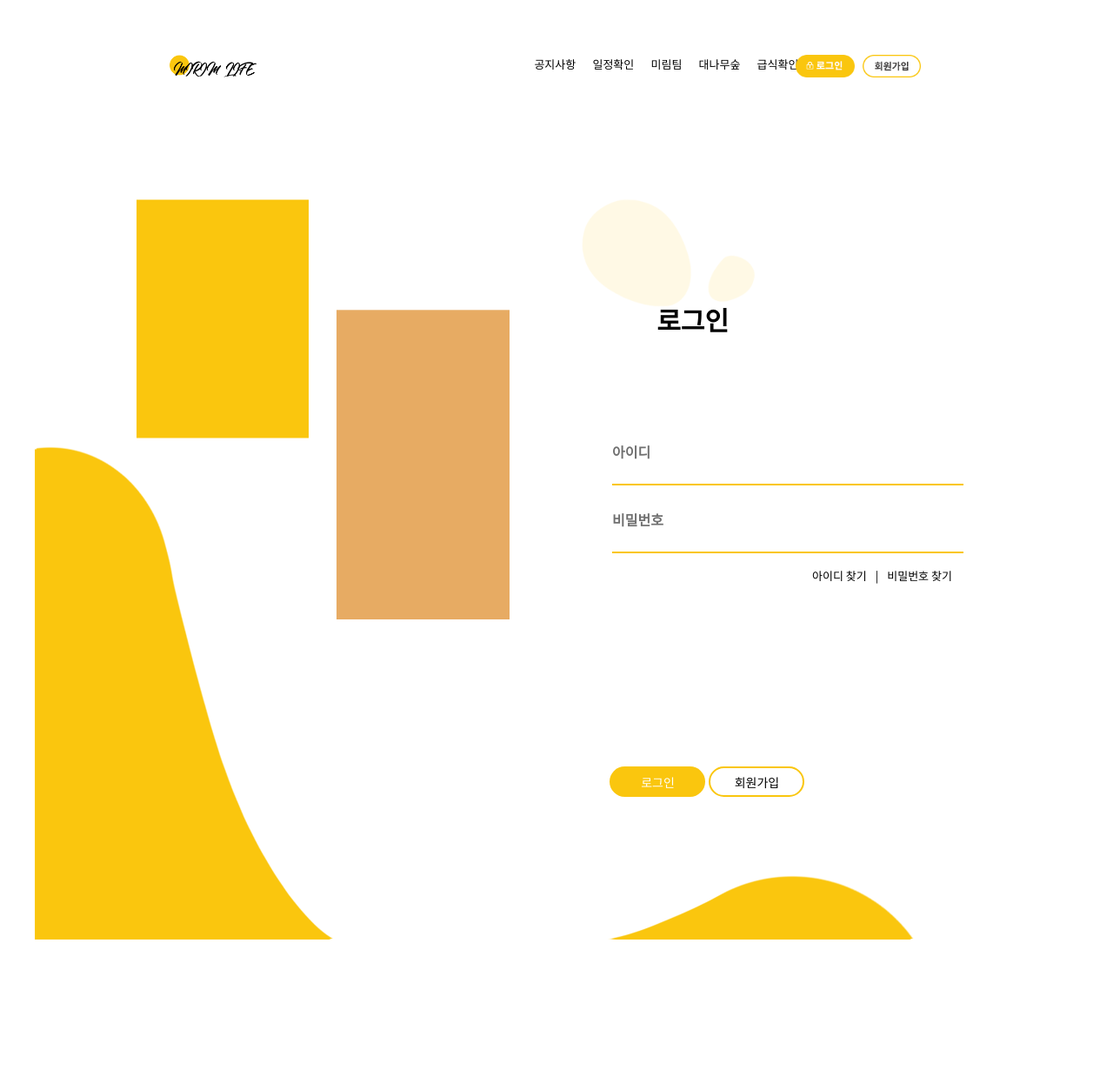
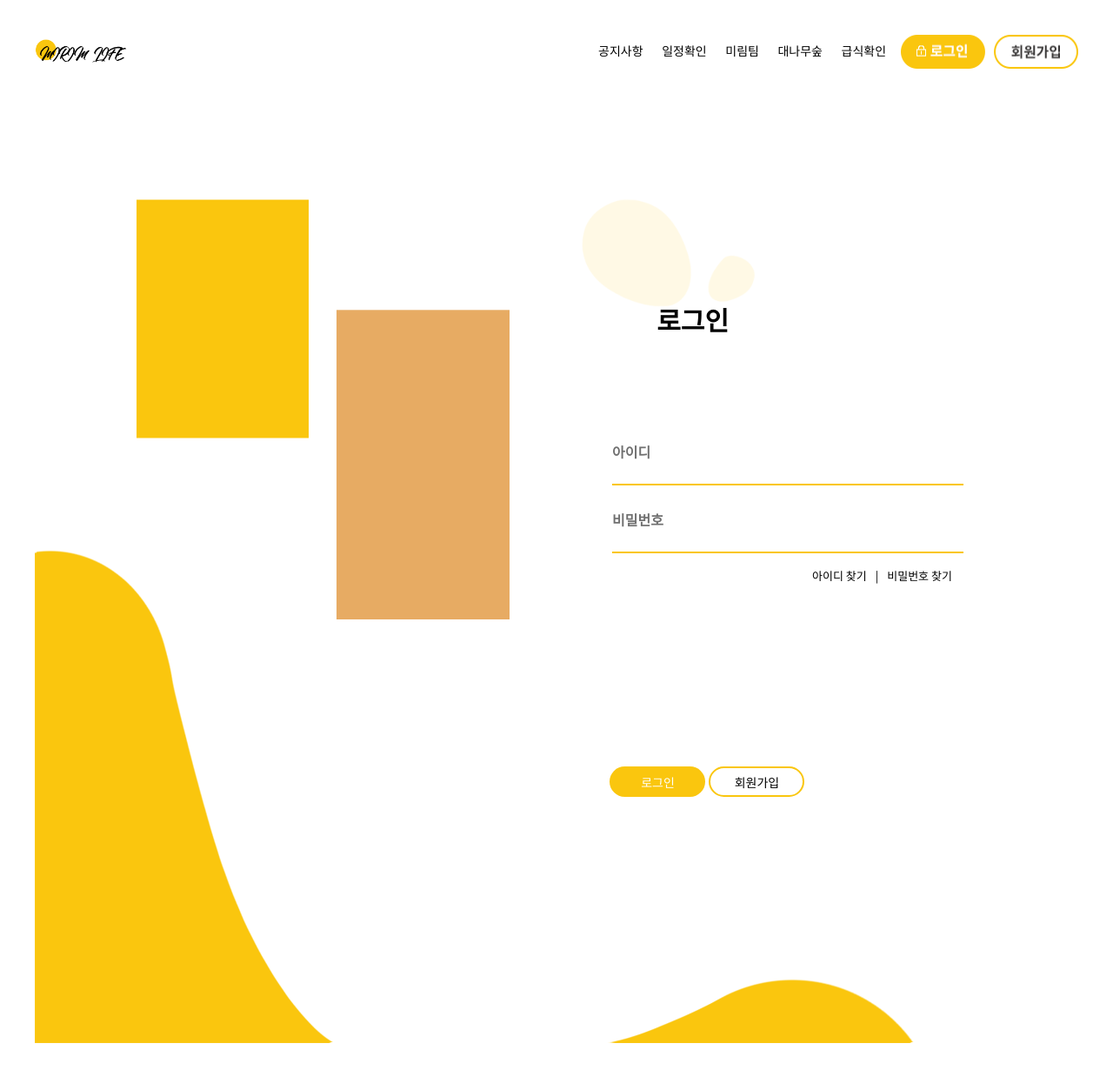
Before and after one commit to MirimLife/MirimLife, a PHP site: page /SignIn.html in a window 1280 px wide. Shown: the top 1238 px of the page at 87% size. Run offline with PHP 8.4, Linux system fonts and the light colour scheme.

Commit message:
SignIn.html nav 변경 및 reset.css에 nav css 이동

```diff
--- a/CSS/SignIn.css
+++ b/CSS/SignIn.css
@@ -1,45 +1,3 @@
-body{
-    position:fixed;
-}
-
-#Logo{
-    position: absolute;
-    width: 8%;
-    z-index: 0;
-    top: 5%;
-    margin-left:12%;
-}
-
-
-.Sign{
-    position: absolute;
-    width: 12%;
-    right: 16.5%;
-    top: 5%;
-}
-
-.Sign-In{
-    width: 44%;
-    margin-right: 5px;
-}
-
-.Sign-Up{
-    width: 44%;
-}
-
-.Menu{
-    position: absolute;
-    top: 4%;
-    right: 22%;
-    width: 30%;
-    font-size: 14px;
-}
-
-.Menu-item{
-    float: left;
-    font-family: 'Noto Sans KR', sans-serif;
-    margin-right: 5%;
-}
 
 #IMG1{
     position: absolute;
@@ -104,13 +62,13 @@ body{
     border-bottom: 2px solid #fac60e;
 }
 
-ul li {
+.Login ul li {
     float:left;
     font-family: 'Noto Sans KR', sans-serif;
     font-size: 13px;
 }
 
-ul {
+.Login ul {
     margin-left:190px;
 }
 
--- a/CSS/reset.css
+++ b/CSS/reset.css
@@ -3,6 +3,7 @@ body
     margin: 0 auto;
     width: 100%;
     height:100vh;
+    position:fixed;
 }
 
 ol,ul
@@ -31,3 +32,71 @@ a{
 }
 
 input:focus {outline:none;}
+
+/* nav css */
+#nav{
+    position: relative;
+    width: 100%;
+    height: 39px;
+    padding-top: 40px;
+    padding-bottom: 40px;
+    z-index: 1;
+}
+
+#Logo{
+    position: absolute;
+    width: 106px;
+    height: 27px;
+    margin-top: 5px;
+}
+
+#Logo-img{
+    width: 100%;
+    height: 100%;
+}
+
+.Menu{
+    height: 53px;
+    position: absolute;
+    display: inline-block;
+    right: 16%;
+    width: 30%;
+    font-size: 14px;
+    margin: 0;
+}
+
+.Menu-item{
+    float: left;
+    font-family: 'Noto Sans KR', sans-serif;
+    margin-right: 6%;
+    padding-top: 8px;
+}
+
+.Sign{
+    position: absolute;
+    display: inline-block;
+    right: 0;
+}
+
+.Sign-In{
+    width: 97px;
+    height: 39px;
+    margin-right: 10px;
+    float: left;
+}
+
+.Sign-Up{
+    width: 97px;
+    height: 39px;
+    float: left;
+}
+
+.Sign-In-img {
+    width: 100%;
+    height: 100%;
+}
+
+.Sign-Up-img {
+    width: 100%;
+    height: 100%;
+}
--- a/SignIn.html
+++ b/SignIn.html
@@ -19,6 +19,11 @@
 </head>
 <body oncontextmenu='return false' onselectstart='return false' ondragstart='return false'>
     <div id="wrapper">
+        <div id="nav">   <!-- 네비게이션 바 -->
+            <a href="index.php" id="Logo">
+                <img id="Logo-img" src="IMG/Main/logo.png">
+            </a>
+
             <ul class="Menu">
                 <li class="Menu-item"><a href = "Notice.php">공지사항</a></li>
                 <li class="Menu-item"><a href = "#">일정확인</a></li>
@@ -27,9 +32,10 @@
                 <li class="Menu-item"><a href = "#">급식확인</a></li>
             </ul>
 
-        <div class="Sign">
-            <a href="SignIn.html"><img class="Sign-In" src="IMG/Main/Login.png"></a>
-            <a href="SignUp.html"><img class="Sign-Up" src="IMG/Main/SignUp.png"></a>
+            <div class="Sign"> <!-- 로그인, 회원가입 버튼-->
+                <a href="SignIn.html" class="Sign-In"><img class="Sign-In-img" src="IMG/Main/Login.png"></a>
+                <a href="SignUp.html" class=Sign-Up><img class="Sign-Up-img" src="IMG/Main/SignUp.png"></a>
+            </div>
         </div>
 
         <img id="IMG1" src="IMG/SignIn/Picture2.png">
@@ -60,10 +66,6 @@
         <p id="Login">로그인</p>
         <img id="IMG3" src="IMG/SignIn/Picture3.png">
 
-
-
-
-        <a href="index.php"><img id="Logo" src="IMG/Main/logo.png"></a>
         <img src="IMG/SignIn/BG.png" id="BG">
     </div>
 </body>
```
Also changed, not shown: CSS/SignUp.css (+0 -74 lines). Lines whose indentation alone changed are shown as unchanged.
